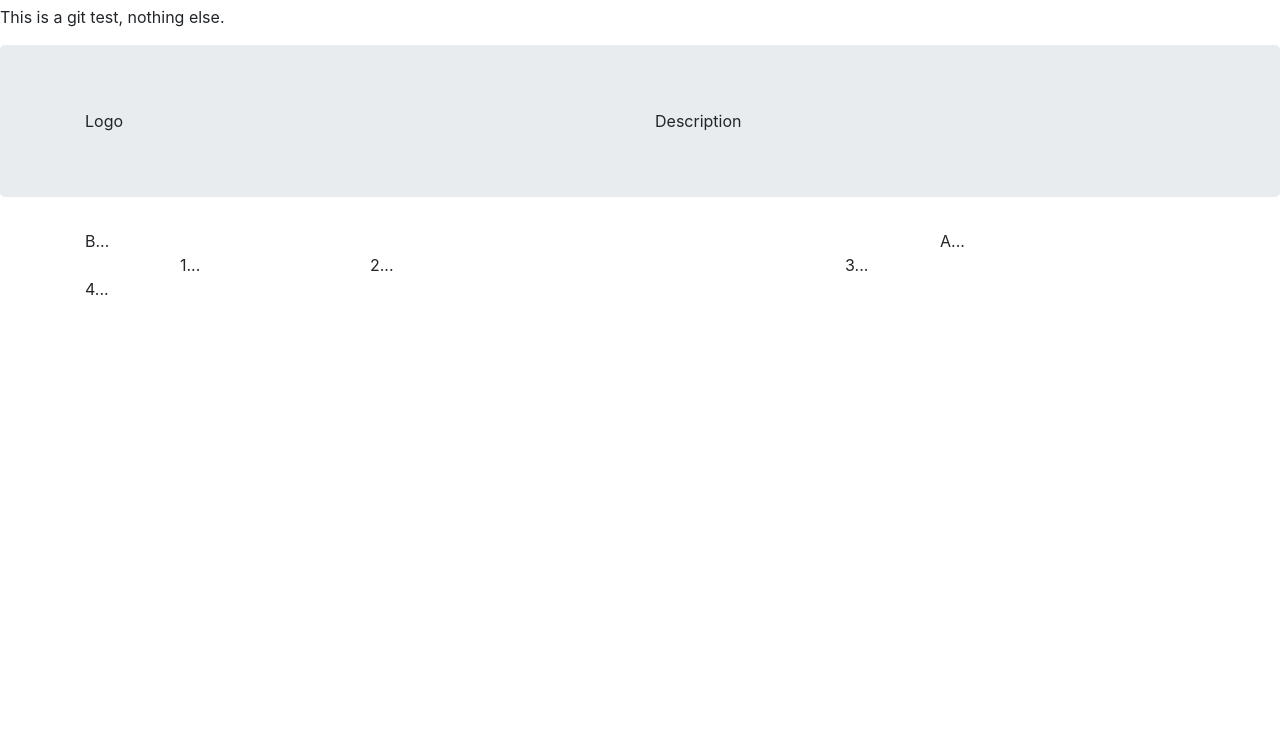
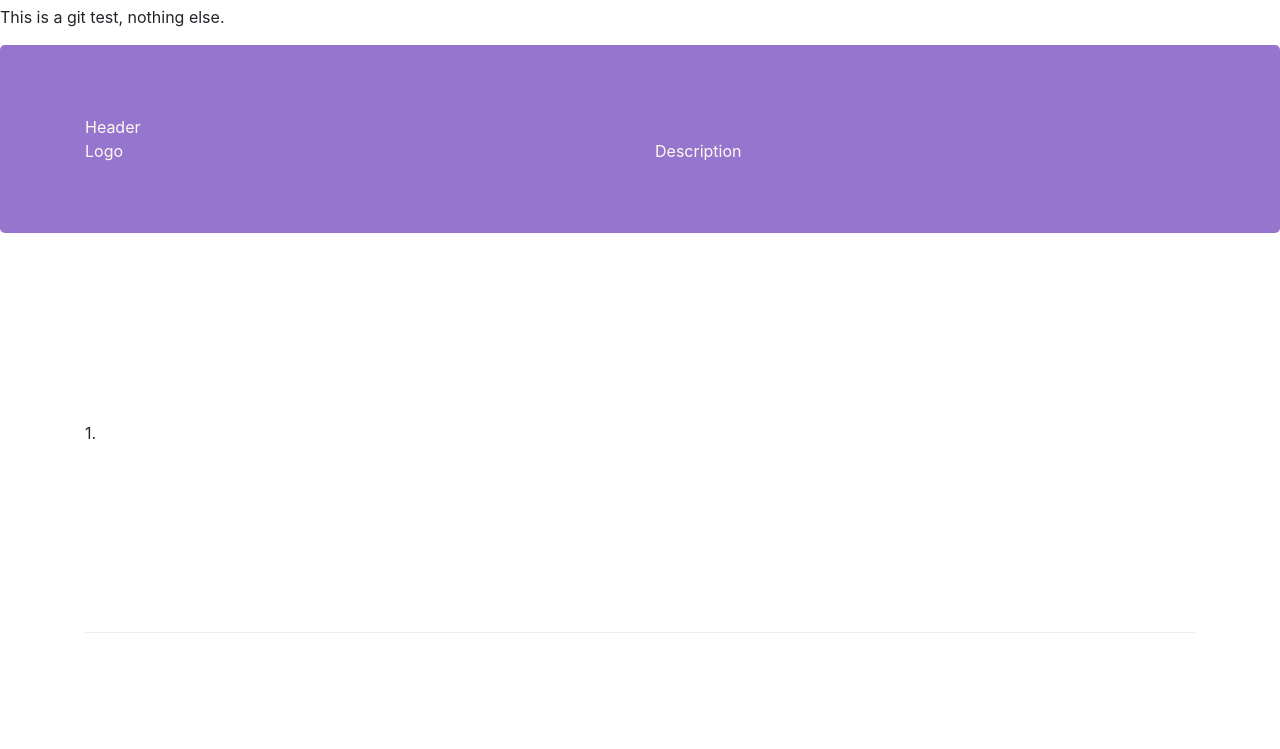
Before and after one commit to CuongNM28103/git-test, a website: page index.html in a window 1280 px wide. Shown: the part 51-800 px from the top of the page. Drawn offline with nearby package versions, Linux system fonts and the light colour scheme.

Commit message:
Bootstrap Grid Part 2

```diff
--- /dev/null
+++ b/CSS/styles.css
@@ -0,0 +1,30 @@
+.row-header {
+    margin: 0px auto;
+    padding: 0px;
+}
+
+.row-content {
+    margin: 0px auto;
+    padding: 50px 0px 50px 0px;
+    border-bottom: 1px ridge;
+    min-height: 400px;
+}
+
+.footer {
+    background-color: #D1C4E9;
+    margin: 0px auto;
+    padding: 20px 0px 20px 0px;
+}
+
+.jumbotron {
+    padding: 70px 30px 70px 30px;
+    margin: 0px auto;
+    background: #9575CD;
+    color: floralwhite;
+}
+
+address {
+    font-size: 80%;
+    margin: 0px;
+    color: #0f0f0f;
+}
--- a/index.html
+++ b/index.html
@@ -10,6 +10,10 @@
 			rel="stylesheet"
 			href="node_modules/bootstrap/dist/css/bootstrap.min.css"
 		/>
+		<link
+			rel="stylesheet"
+			href="CSS/styles.css"
+		/>
 		<title>Document</title>
 	</head>
 	<body>
@@ -17,6 +21,7 @@
 		<p>This is a git test, nothing else.</p>
 		<header class="jumbotron">
 			<div class="container">
+				<div class="row row-header">Header</div>
 				<div class="row">
 					<div class="col-12 col-sm-6">Logo</div>
 					<div class="col-12 col-sm">Description</div>
@@ -25,19 +30,26 @@
 		</header>
 		<section>
 			<div class="container">
+				<div class="row row-content align-items-center">1.</div>
+				<div class="row row-content align-items-center">2.</div>
+				<div class="row row-content align-items-center">3.</div>
 				<div class="row">
 					<div class="col-12 col-sm-4 col-md-3 order-sm-last">A...</div>
 					<div class="col col-sm col-md order-sm-first">B...</div>
 				</div>
 			</div>
 		</section>
-		<footer>
+		<footer class="footer">
 			<div class="container">
-				<div class="row">
-					<div class="col-4 offset-1 col-sm-2">1...</div>
+				<div class="row justify-content-center">
+					<div class="col-4 offset-1 col-sm-2">
+						<ul class="list-unstyled">
+							...
+						</ul>
+					</div>
 					<div class="col-7 col-sm-5">2...</div>
-					<div class="col-12 col-sm-4">3...</div>
-					<div class="col-auto">4...</div>
+					<div class="col-12 col-sm-4 align-self-center">3...</div>
+					<div class="col-auto text-center">4...</div>
 				</div>
 			</div>
 		</footer>
```
